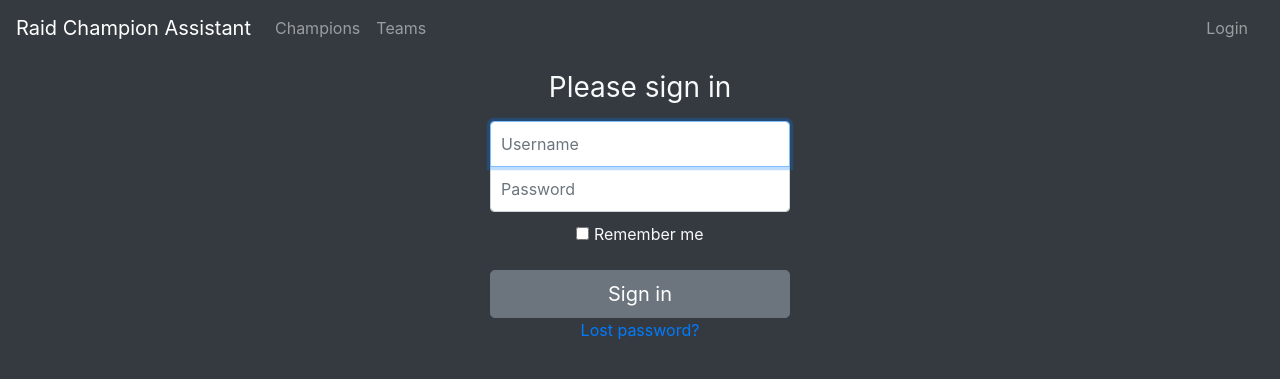
After one commit to elandt/raid, a Django app: page /accounts/login/ in a window 1280 px wide. The commit adds this page. Shown: the top 379 px of the page. Run offline with Django 3.2, Linux system fonts and the light colour scheme; parts of the project's set-up code (start-up, migrations or seed data) failed here and were passed over; some libraries are stand-ins or nearby versions.

Commit message:
Revert "Remove user related code. Found raidbro.com that basically covers everything I was going for and more. No need to reinvent the wheel."
This reverts commit 1420d21fa5b971aad3eb445d742d8af85810c57e.

```diff
--- a/raid/champion_helper/static/champion_helper/site_style.css
+++ b/raid/champion_helper/static/champion_helper/site_style.css
@@ -12,3 +12,33 @@ body {
   /* Same color as Bootstrap's bg-dark */
   background-color: #343a40!important;
 }
+
+.form-signin {
+    width: 100%;
+    max-width: 330px;
+    padding: 15px;
+    margin: auto;
+  }
+  .form-signin .checkbox {
+    font-weight: 400;
+  }
+  .form-signin .form-control {
+    position: relative;
+    box-sizing: border-box;
+    height: auto;
+    padding: 10px;
+    font-size: 16px;
+  }
+  .form-signin .form-control:focus {
+    z-index: 2;
+  }
+  .form-signin input[type="text"] {
+    margin-bottom: -1px;
+    border-bottom-right-radius: 0;
+    border-bottom-left-radius: 0;
+  }
+  .form-signin input[type="password"] {
+    margin-bottom: 10px;
+    border-top-left-radius: 0;
+    border-top-right-radius: 0;
+  }
--- a/raid/champion_helper/templates/champion_helper/base.html
+++ b/raid/champion_helper/templates/champion_helper/base.html
@@ -30,6 +30,27 @@
                   <a class="nav-link" href="/teams">Teams</a>
               </li>
           </ul>
+          <ul class="navbar-nav mx-2">
+            <li class="nav-item dropdown dropdown-dark">
+            {% if user.is_authenticated %}
+              <!-- TODO: need to actually have a profile template/url...not sure if accounts/profile is correct -->
+              <a class="nav-link" href="#" id="user-dropdown" data-toggle="dropdown" aria-haspopup="true" aria-expanded="false">Hello, {{ user.get_username }}</a>
+              <div class="dropdown-menu bg-dark" aria-labelledby="user-dropdown">
+                <a class="dropdown-item text-light" href="#">Profile</a>
+                <a class="dropdown-item text-light" href="/accounts/logout">Logout</a>
+              </div>
+              {% else %}
+              <a class="nav-link" href="/accounts/login">Login</a>
+              {% endif %}
+            </li>
+            <!-- <li class="nav-item">
+              {% if user.is_authenticated %}
+              <a class="nav-link" href="/accounts/logout">Logout</a>
+              {% else %}
+              <a class="nav-link" href="/accounts/login">Login</a>
+              {% endif %}
+            </li> -->
+        </ul>
       </div>
     </nav>
     {% block content %}
--- /dev/null
+++ b/raid/champion_helper/templates/registration/login.html
@@ -0,0 +1,41 @@
+{% extends "champion_helper/base.html" %}
+
+{% block content %}
+<div class="container-fluid text-light">
+    <div class="align-items-center justify-content-center text-center">
+        {% if form.errors %}
+        <p>Your username and password didn't match. Please try again.</p>
+        {% endif %}
+    </div>
+    <div class="row align-items-center justify-content-center text-center">
+
+        {% if next %}
+        {% if user.is_authenticated %}
+        <p>Your account doesn't have access to this page. To proceed,
+            please login with an account that has access.</p>
+        {% else %}
+        <p>Please login to see this page.</p>
+        {% endif %}
+        {% endif %}
+
+        <form method="post" class="form-signin" action="{% url 'login' %}">
+            {% csrf_token %}
+            <h1 class="h3 mb-3 font-weight-normal">Please sign in</h1>
+            <label for="inputUsername" class="sr-only">{{ form.username.label_tag }}</label>
+            <input type="text" id="inputUsername" class="form-control" placeholder="Username" name="username" required autofocus>
+            <label for="inputPassword" class="sr-only">{{ form.password.label_tag }}</label>
+            <input type="password" id="inputPassword" class="form-control" placeholder="Password" name="password" required>
+            <!-- I'll need to remove this or implement it -->
+            <div class="checkbox mb-3">
+                <label>
+                    <input type="checkbox" value="remember-me"> Remember me
+                </label>
+            </div>
+            <button class="btn btn-lg btn-secondary btn-block" type="submit">Sign in</button>
+            <input type="hidden" name="next" value="{{ next }}">
+            {# Assumes you setup the password_reset view in your URLconf #}
+            <a href="{% url 'password_reset' %}">Lost password?</a>
+        </form>
+    </div>
+</div>
+{% endblock %}
--- /dev/null
+++ b/raid/champion_helper/templates/registration/password_reset_email.html
@@ -0,0 +1,4 @@
+<!-- This template is the body of the reset password email -->
+<!-- TODO: Modify this. -->
+Someone asked for password reset for email {{ email }}. Follow the link below:
+{{ protocol}}://{{ domain }}{% url 'password_reset_confirm' uidb64=uid token=token %}
--- /dev/null
+++ b/raid/champion_helper/templates/registration/password_reset_subject.txt
@@ -0,0 +1 @@
+Password Reset Request
--- a/raid/raid/urls.py
+++ b/raid/raid/urls.py
@@ -19,4 +19,6 @@ from django.urls import path, include
 urlpatterns = [
     path("", include("champion_helper.urls")),
     path("admin/", admin.site.urls),
+    # Could change this path to be something else later
+    path("accounts/", include('django.contrib.auth.urls')),
 ]
```
Also changed, not shown: raid/champion_helper/models.py (+15 -0 lines), raid/champion_helper/tables.py (+41 -1 lines), raid/champion_helper/templates/registration/logged_out.html (added, +10 -0 lines), raid/champion_helper/templates/registration/password_change_done.html (added, +10 -0 lines), raid/champion_helper/views.py (+20 -11 lines), raid/champion_helper/templates/registration/password_change_form.html (added), raid/champion_helper/templates/registration/password_reset_complete.html (added), raid/champion_helper/templates/registration/password_reset_confirm.html (added), raid/champion_helper/templates/registration/password_reset_done.html (added), raid/champion_helper/templates/registration/password_reset_form.html (added). Lines whose indentation alone changed are shown as unchanged.
